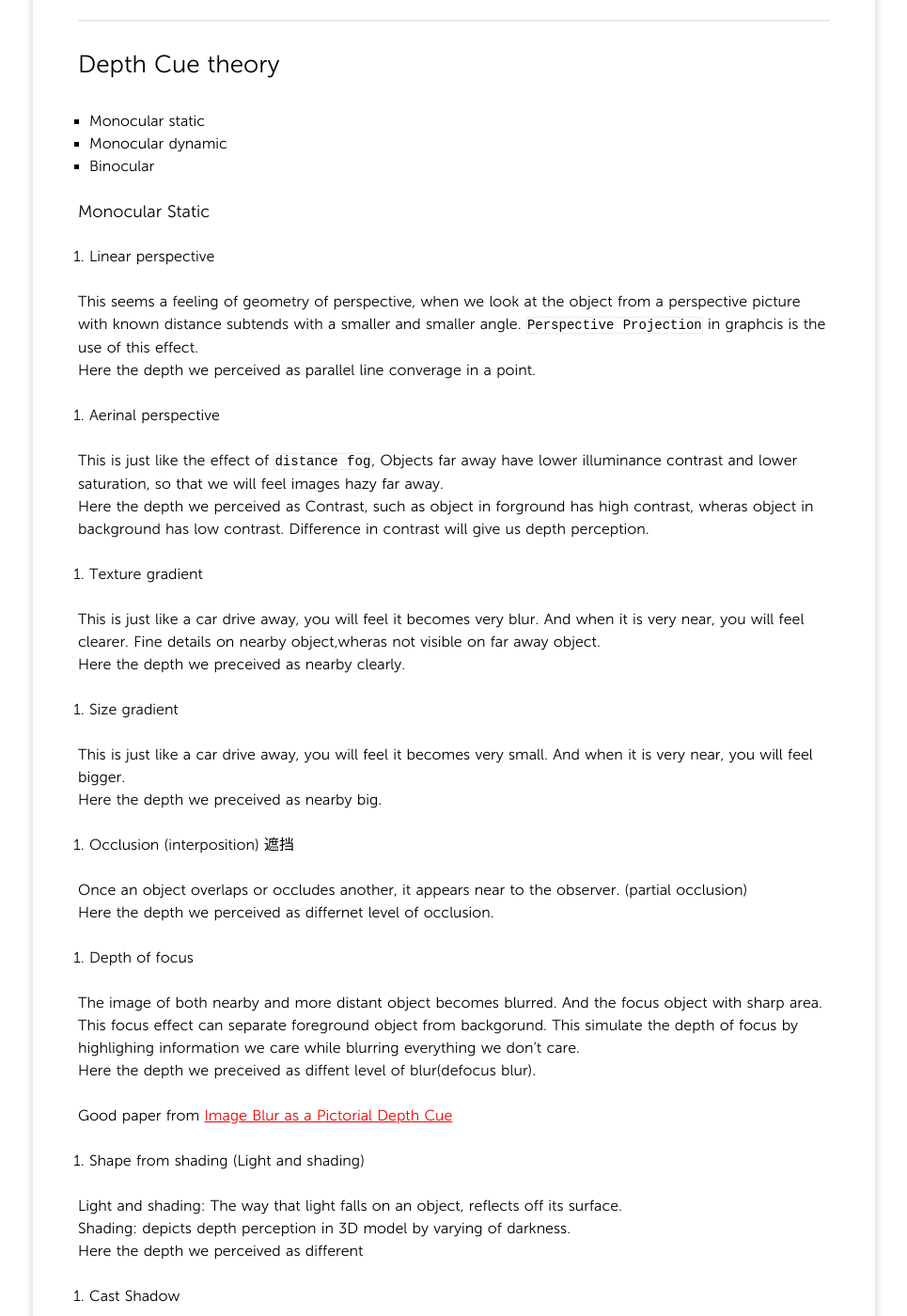
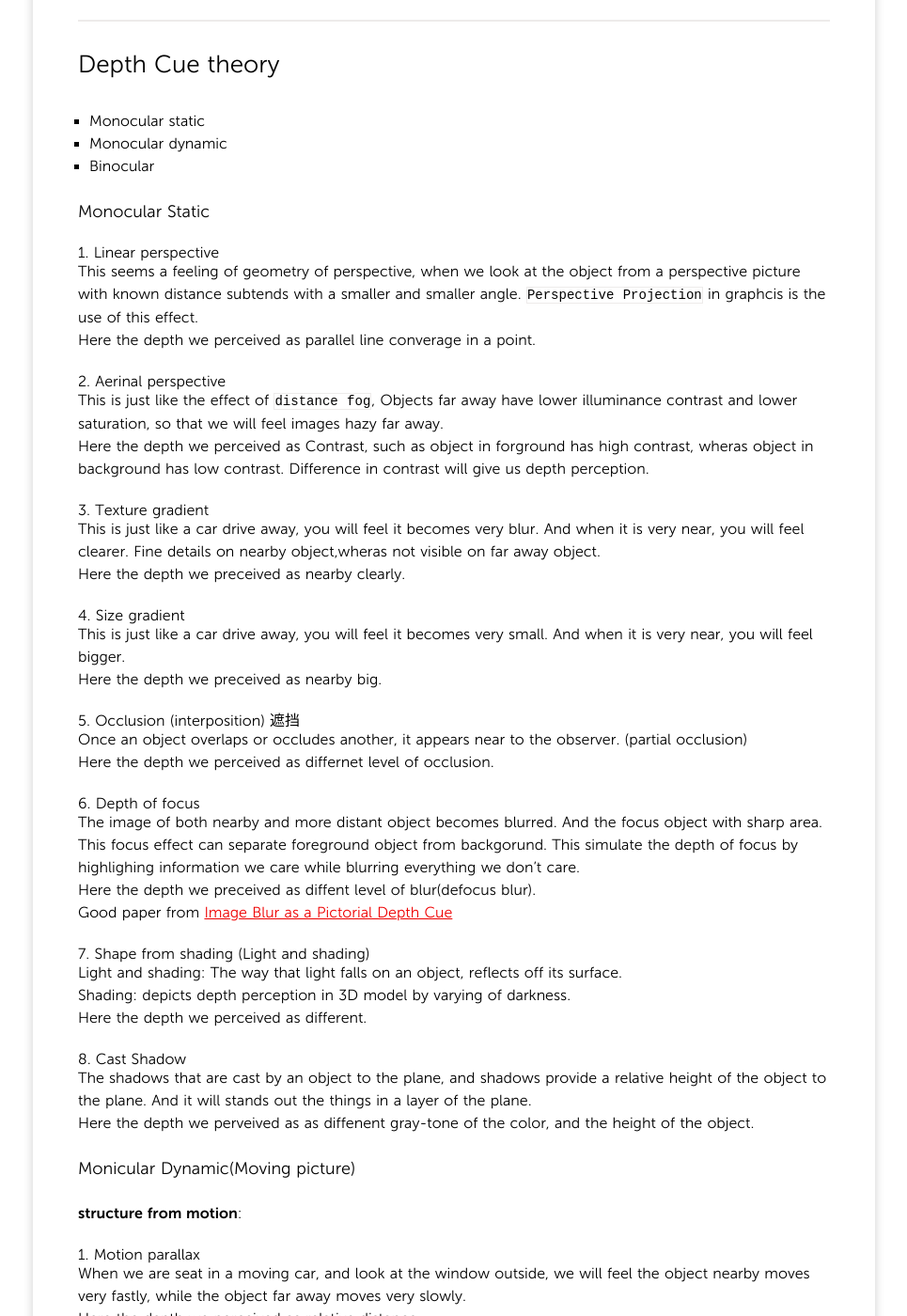
Before and after one commit to yongnanzhu/yongnanzhu.github.com, a Jekyll site: the page built from _posts/2013/2014-1-12-A_summary_of_space_perception_and_the_display_of_data_in_space.md, in a window 1280 px wide and 1400 px high, scrolled down 429 px. Shown: the whole window at 94% size, without its empty margins (157-1122 px from the left). Built offline with Jekyll 4.4.1, drawn with Linux system fonts in a browser that asks for light colours; Markdown is read by kramdown in place of the engine named in the settings; a script that is not in the unit is left out; some of the changed text lies outside the part shown.

Commit message:
Update 2014-1-12-A_summary_of_space_perception_and_the_display_of_data_in_space.md

```diff
--- a/_posts/2013/2014-1-12-A_summary_of_space_perception_and_the_display_of_data_in_space.md
+++ b/_posts/2013/2014-1-12-A_summary_of_space_perception_and_the_display_of_data_in_space.md
@@ -20,44 +20,37 @@
 
 ###   Monocular Static
 
-1.   Linear perspective
+####1. Linear perspective
 
   This seems a feeling of geometry of perspective, when we look at the object from a perspective picture with known distance subtends with a smaller and smaller angle. `Perspective Projection` in graphcis is the use of this effect.
   Here the depth we perceived as  parallel line converage in a point.
-
-2.   Aerinal perspective
+####2. Aerinal perspective
 
   This is just like the effect of `distance fog`, Objects far away have lower illuminance contrast and lower saturation, so that we will feel images hazy far away.
   Here the depth we perceived as Contrast, such as object in forground has high contrast, wheras object in background has low contrast. Difference in contrast will give us depth perception.
-
-3.   Texture gradient
+####3. Texture gradient
 
    This is just like a car drive away, you will feel it becomes very blur. And when it is very near, you will feel clearer.  Fine details on nearby object,wheras not visible on far away object.
    Here the depth we preceived as nearby clearly.
-
-4.   Size gradient
+####4. Size gradient
 
    This is just like a car drive away, you will feel it becomes very small. And when it is very near, you will feel bigger.
    Here the depth we preceived as nearby big.
-
-5.   Occlusion (interposition)  `遮挡`
+####5. Occlusion (interposition)  `遮挡`
 
    Once an object overlaps or occludes another, it appears near to the observer. (partial occlusion)
    Here the depth we perceived as differnet level of occlusion.
-
-6.   Depth of focus
+####6. Depth of focus
 
    The image of both nearby and more distant object becomes blurred. And the focus object with sharp area. This focus effect can separate foreground object from backgorund. This simulate the depth of focus by highlighing information we care while blurring everything we don't care.
    Here  the depth we preceived as diffent level of blur(defocus blur).
-   >Good paper from [Image Blur as a Pictorial Depth Cue](http://rspb.royalsocietypublishing.org/content/263/1367/169.full.pdf)
-
-7.   Shape from shading (Light and shading)
+   Good paper from [Image Blur as a Pictorial Depth Cue](http://rspb.royalsocietypublishing.org/content/263/1367/169.full.pdf)
+####7. Shape from shading (Light and shading)
 
    Light and shading: The way that light falls on an object, reflects off its surface.
    Shading: depicts depth perception in 3D model by varying of darkness.
-Here the depth we perceived as different
-
-8.   Cast Shadow
+Here the depth we perceived as different.
+####8. Cast Shadow
 
   The shadows that are cast by an object to the plane, and shadows provide a relative height of the object to the plane. And it will stands out the things in a layer of the plane.
 Here the depth we perveived as as diffenent gray-tone of the color, and the height of the object.
@@ -66,15 +59,15 @@
 
 __structure from motion__:
 
-   1. Motion parallax
+####1. Motion parallax
 When we are seat in a moving car, and look at the window outside, we will feel the object nearby moves very fastly, while the object far away moves very slowly.
 Here the depth we perceived as relative distance.
 
-   2. Kinect depth effect
+####2. Kinect depth effect
 When the object is moving, the 3D structure of the object can be peceived. It is always combined with other effects, such as motion parallas effect.
 Here the depth we perceived is the shape effect of the object.
 
-   3. Depth from motion
+####3. Depth from motion
 Objects moves towards the observer, the retinal projection of object expands.
 Here we the depth we perceived as size.
 
```
